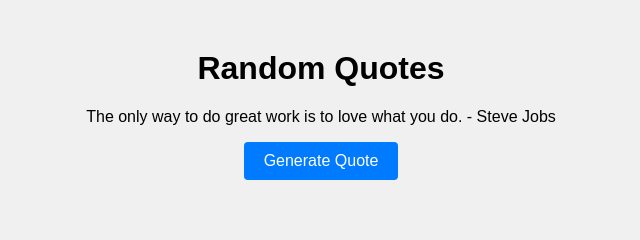
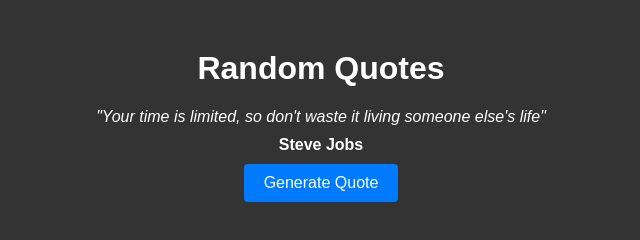
Before and after one commit to OlegParamey/DOM_vanillaJS, a plain HTML site: page random-quotes/index.html in a window 1280 px wide. Both pictures are taken after a click on the button "Generate Quote". Shown: the whole page, without its empty margins (319-959 px from the left). Drawn offline with Linux system fonts and the light colour scheme.

Commit message:
Show quote and author separately and modified quotes's array of strings to array of objects

```diff
--- a/random-quotes/index.html
+++ b/random-quotes/index.html
@@ -9,8 +9,11 @@
 	<body>
 		<div class="container">
 			<h1>Random Quotes</h1>
-			<p id="quote">Click the button to generate random quote</p>
-			<button id="generate-btn">Generate Quote</button>
+			<p id="quote" class="quote">
+				Click the button to generate random quote
+			</p>
+			<p id="quote-author">(Author)</p>
+			<button id="generate-btn" class="btn">Generate Quote</button>
 		</div>
 		<script src="script.js"></script>
 	</body>
--- a/random-quotes/script.js
+++ b/random-quotes/script.js
@@ -1,12 +1,65 @@
 const quotes = [
-	"The only way to do great work is to love what you do. - Steve Jobs",
-	"Innovation distinguishes between a leader and a follower. - Steve Jobs",
-	"Your time is limited, so don't waste it living someone else's life. - Steve Jobs",
-	"Stay hungry, stay foolish. - Steve Jobs",
+	{
+		quote: "The only way to do great work is to love what you do",
+		author: "Steve Jobs",
+	},
+	{
+		quote: "Innovation distinguishes between a leader and a follower",
+		author: "Steve Jobs",
+	},
+	{
+		quote: "Your time is limited, so don't waste it living someone else's life",
+		author: "Steve Jobs",
+	},
+	{
+		quote: "Stay hungry, stay foolish",
+		author: "Steve Jobs",
+	},
+	{
+		quote: "Democracy is the worst form of government, except for all the others that have been tried",
+		author: "Winston Churchill",
+	},
+	{
+		quote: "Injustice anywhere is a threat to justice everywhere",
+		author: "Martin Luther King Jr.",
+	},
+	{
+		quote: "Ask not what your country can do for you – ask what you can do for your country",
+		author: "John F. Kennedy",
+	},
+	{
+		quote: "The only thing we have to fear is fear itself",
+		author: "Franklin D. Roosevelt",
+	},
+	{
+		quote: "Politics is war without bloodshed while war is politics with bloodshed",
+		author: "Mao Zedong",
+	},
+	{
+		quote: "Freedom is never more than one generation away from extinction",
+		author: "Ronald Reagan",
+	},
+	{
+		quote: "The ballot is stronger than the bullet",
+		author: "Abraham Lincoln",
+	},
+	{
+		quote: "Power tends to corrupt, and absolute power corrupts absolutely",
+		author: "Lord Acton",
+	},
+	{
+		quote: "To walk safely through the maze of human life, one needs the light of wisdom and the guidance of virtue",
+		author: "Napoleon Bonaparte",
+	},
+	{
+		quote: "A leader is a dealer in hope",
+		author: "Napoleon Bonaparte",
+	},
 ];
 
 const quoteElement = document.getElementById("quote");
 const generateButton = document.getElementById("generate-btn");
+const quoteAuthorElement = document.getElementById("quote-author");
 let lastIndex = -1;
 let randomIndex = -1;
 
@@ -16,7 +69,8 @@
 	}
 	lastIndex = randomIndex;
 	const randomQuote = quotes[randomIndex];
-	quoteElement.textContent = randomQuote;
+	quoteElement.textContent = randomQuote.quote;
+	quoteAuthorElement.textContent = randomQuote.author;
 }
 
 generateButton.addEventListener("click", generateRandomQuote);
--- a/random-quotes/styles.css
+++ b/random-quotes/styles.css
@@ -1,13 +1,15 @@
 body {
 	font-family: Arial, sans-serif;
-	background-color: #f0f0f0;
+	background-color: #333;
+	color: #fff;
 }
 .container {
 	width: 600px;
 	margin: 50px auto;
 	text-align: center;
 }
-button {
+
+.btn {
 	padding: 10px 20px;
 	font-size: 16px;
 	background-color: #007bff;
@@ -16,10 +18,25 @@
 	border: none;
 	cursor: pointer;
 }
-button:hover {
+.btn:hover {
 	background-color: #0056b3;
 }
-button:active {
+.btn:active {
 	background-color: #000000;
 	color: white;
 }
+p {
+	margin: 10px;
+}
+.quote {
+	font-style: italic;
+}
+
+.quote::after,
+.quote::before {
+	content: '"';
+}
+
+#quote-author {
+	font-weight: bold;
+}
```
